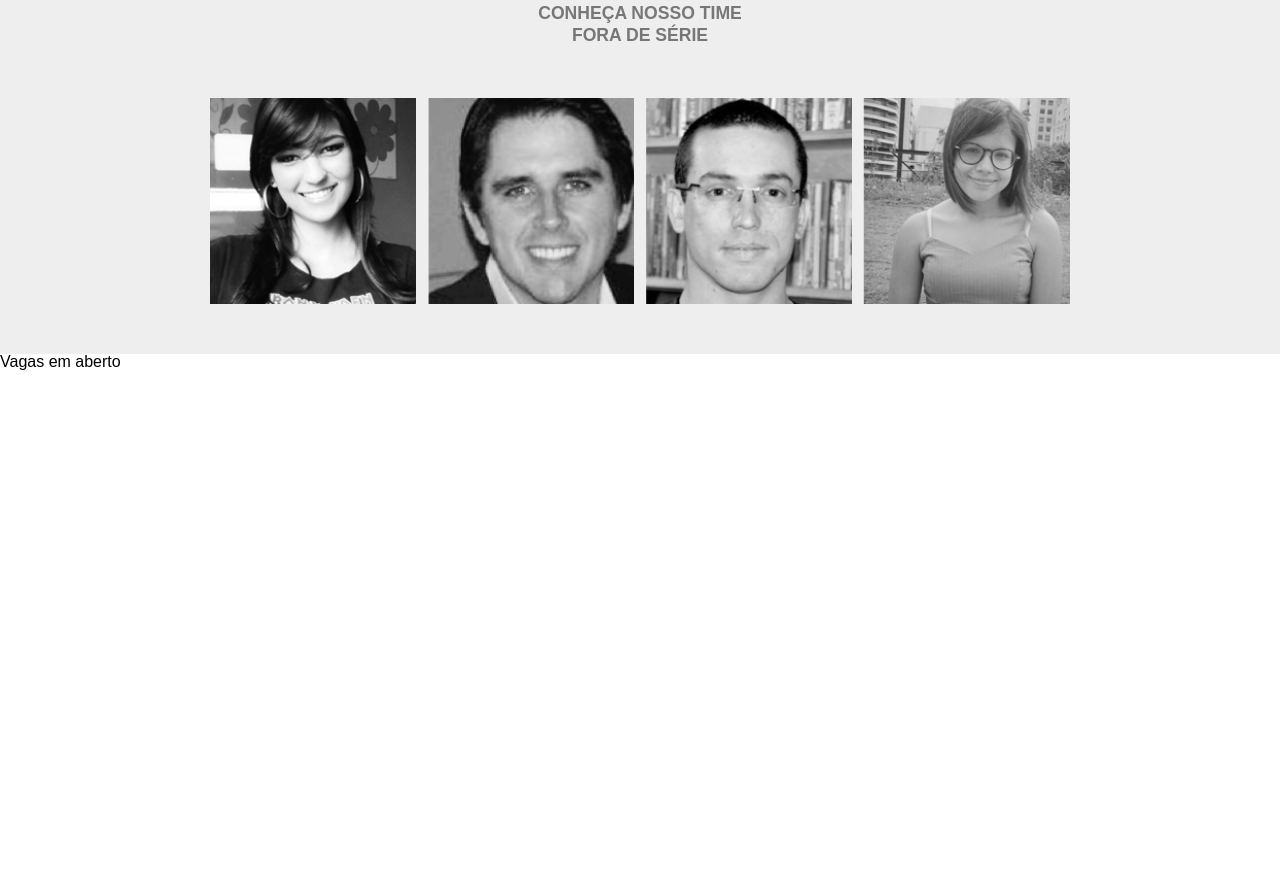
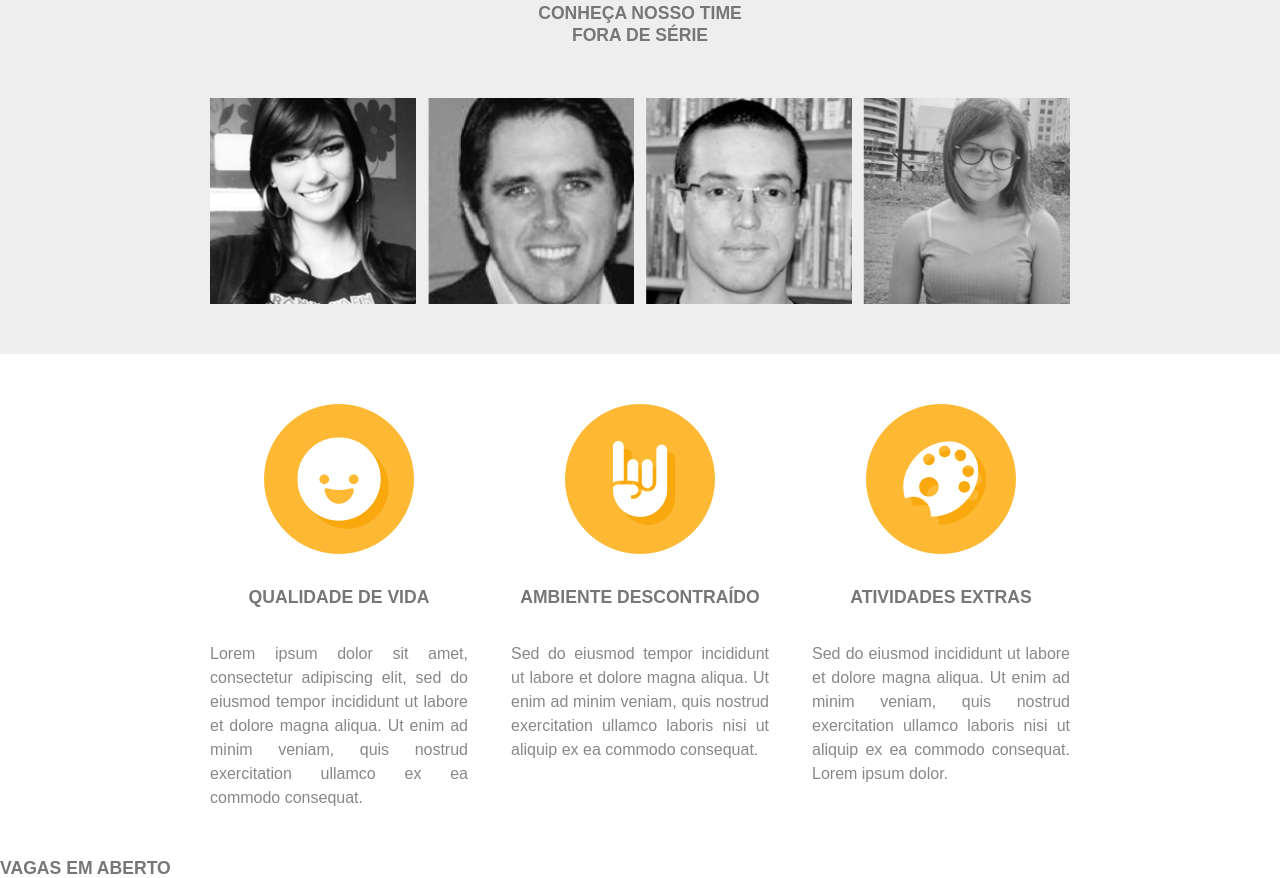
Before and after one commit to watinha/landing, a website built with webpack: page dist/index.html in a window 1280 px wide. Shown: the part 959-1837 px from the top of the page. Before the commit the page ends 1329 px from the top, so only its background shows below. Built offline with nearby package versions, Linux system fonts and the light colour scheme; no server answers.

Commit message:
includes activity block, while refactoring general rules

```diff
--- a/src/css/style.css
+++ b/src/css/style.css
@@ -1,9 +1,23 @@
+/* GENERAL RULES */
 html body * { font-family: sans-serif; }
 .wrapper {
   max-width: 860px;
   width: 100%;
   margin: 0 auto;
 }
+body h2,
+body h3 {
+  text-transform: uppercase;
+  color: #777777;
+  font-weight: bold;
+  font-size: 1.1em;
+}
+body p {
+  color: #888888;
+  line-height: 1.5em;
+  text-align: justify;
+}
+.column__break { clear: both; }
 
 /* header */
 header {
@@ -33,6 +47,7 @@ header h1 {
   padding: 32px 0 23px;
   color: #777;
   line-height: 1.7em;
+  text-align: center;
 }
 .introduction hr {
   margin: 0 auto;
@@ -62,16 +77,6 @@ header h1 {
   float: right;
   margin-left: 2%;
 }
-.news h2 {
-  text-transform: uppercase;
-  color: #777777;
-  font-weight: bold;
-  font-size: 1.1em;
-}
-.news p {
-  color: #888888;
-  line-height: 1.5em;
-}
 .news__author {
   margin: 14px 0 40px;
   font-size: 1.1em;
@@ -100,10 +105,6 @@ header h1 {
   padding: 0 0 50px;
 }
 .team h2 {
-  text-transform: uppercase;
-  color: #777777;
-  font-weight: bold;
-  font-size: 1.1em;
   width: 230px;
   margin: 0 auto 52px;
   text-align: center;
@@ -140,9 +141,36 @@ header h1 {
 .team__picture--beatriz {
   background-image: url('../image/beatriz.png');
 }
-.team__column__break { clear: both; }
 
 /* Features */
+.features {
+  padding: 50px 0;
+}
+.features__column {
+  width: 30%;
+  float: left;
+}
+.features__column+.features__column {
+  margin-left: 5%;
+}
+.features__picture {
+  height: 150px;
+  width: 150px;
+  margin: 0 auto;
+}
+.features__picture--qualidade {
+  background-image: url('../image/qualidade.png');
+}
+.features__picture--descontracao {
+  background-image: url('../image/descontracao.png');
+}
+.features__picture--atividades {
+  background-image: url('../image/atividades.png');
+}
+.features h3 {
+  padding: 35px 0;
+  text-align: center;
+}
 
 /* Opennings */
 .opennings { clear: both; }
```
Also changed, not shown: dist/index.html.
